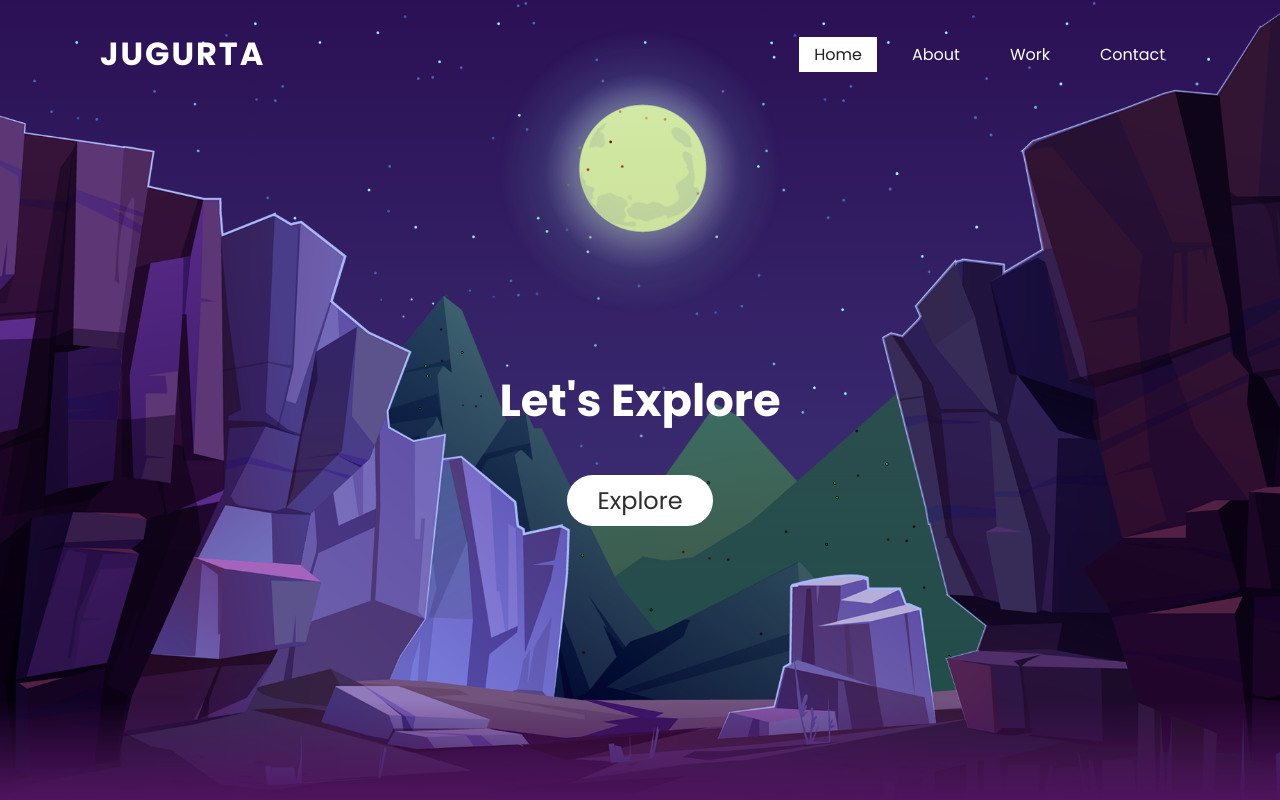
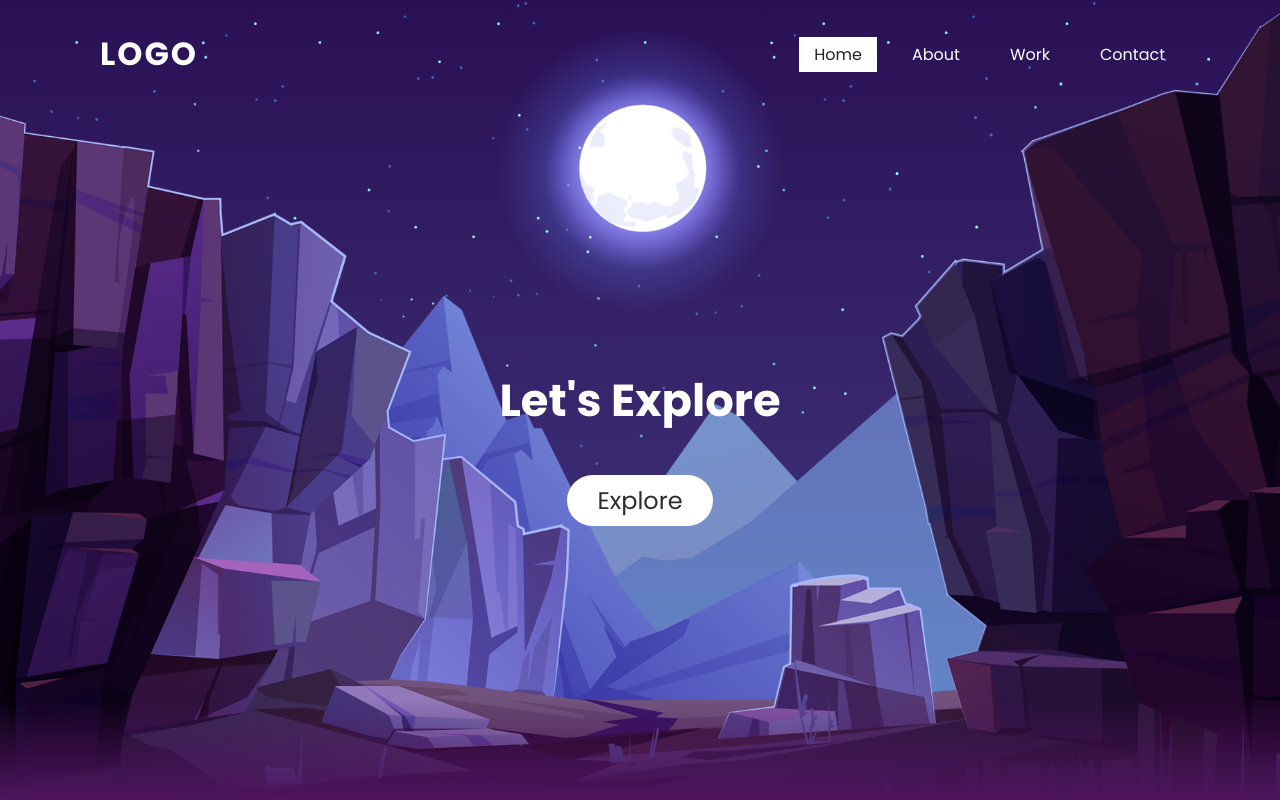
Before and after one commit to Jmaouchi/Moon-, a plain HTML site: page index.html in a window 1280 px wide. Shown: the top 800 px of the page. Drawn offline with Linux system fonts and the light colour scheme.

```diff
--- a/index.html
+++ b/index.html
@@ -9,7 +9,7 @@
 </head>
 <body>
   <header class="header">
-    <a href="#" class="logo">Jugurta</a>
+    <a href="#" class="logo">Logo</a>
     <ul>
       <li><a href="#" class="active">Home</a></li>
       <li><a href="#">About</a></li>
--- a/style.css
+++ b/style.css
@@ -99,16 +99,11 @@ section img{
 
 section img#moon{
   /* this will hide the darkness of the moon */
-  mix-blend-mode:exclusion;
+  mix-blend-mode: screen;
 }
 
 section img#mountains_front{
-  /* this will hide the text behid the mountains */
   z-index: 10;
-}
-
-section img#mountains_behind{
-  mix-blend-mode:difference;
 }
 
 #text{
```
